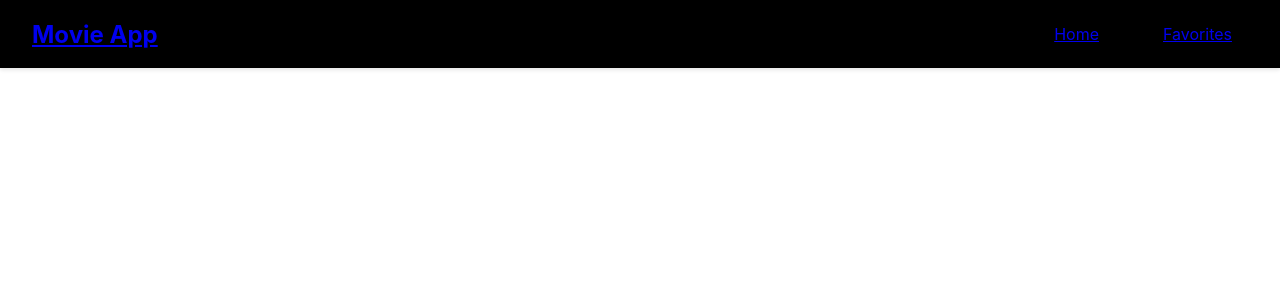
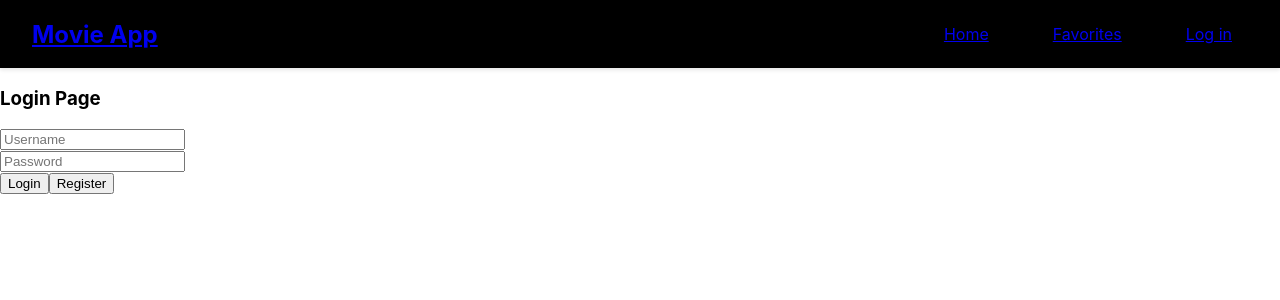
Before and after one commit to Alexermak35/movieApp, a React (Create React App) app in the folder flower-app/: page /login in a window 1280 px wide. Shown: the top 300 px of the page. Built offline with nearby package versions, Linux system fonts and the light colour scheme.

Commit message:
finished app functionality + dewsign for login

```diff
--- a/flower-app/src/App.js
+++ b/flower-app/src/App.js
@@ -3,22 +3,25 @@ import Home from './pages/Home.jsx';
 import { Routes, Route } from 'react-router-dom';
 import Favorites from './pages/Favorites.jsx';
 import Navbar from './components/Navbar.jsx';
+import { MovieProvider } from './contexts/MovieContext';
+import Login from './pages/Login.jsx'; // Assuming you have a Login component
 
 
 function App() {
 
 
   return (
-    <div>
+    <MovieProvider>
       <Navbar />
 
       <main className="main-content">
         <Routes>
           <Route path="/" element={<Home />} />
           <Route path="/favorites" element={< Favorites />} />
+          <Route path="/login" element={<Login />} />
         </Routes>
       </main>
-    </div>
+    </MovieProvider>
   );
 }
 
--- a/flower-app/src/components/Navbar.jsx
+++ b/flower-app/src/components/Navbar.jsx
@@ -11,6 +11,7 @@ function Navbar() {
             <div className="navbar-links">
                 <Link to="/" className="nav-link">Home</Link>
                 <Link to="/favorites" className="nav-link">Favorites</Link>
+                <Link to="/login" className="nav-link">Log in</Link>
             </div>
         </nav>
 
--- a/flower-app/src/components/movieCard.jsx
+++ b/flower-app/src/components/movieCard.jsx
@@ -1,9 +1,23 @@
 import "../css/MovieCard.css"; // Assuming you have a CSS file for styling the MovieCard
+import {
+    useMovieContext
+
+} from "../contexts/MovieContext.jsx";
+import { useContext } from "react";
 
 function MovieCard({ movie }) {
 
-    function onFavoriteClick() {
-        alert("You clicked the favorite button!");
+    const { isFavorite, addToFavorites, removeFromFavorites } = useMovieContext();
+    const favorite = isFavorite(movie.id);
+
+    function onFavoriteClick(e) {
+        // alert("You clicked the favorite button!");
+        e.preventDefault();
+        if (favorite) {
+            removeFromFavorites(movie.id);
+        } else {
+            addToFavorites(movie);
+        }
     }
 
 
@@ -11,7 +25,9 @@ function MovieCard({ movie }) {
         <div className="movie-poster">
             <img src={`https://image.tmdb.org/t/p/w500${movie.poster_path}`} alt={movie.title} />
             <div className="movie-overplay">
-                <button className="favorite-btn" onClick={onFavoriteClick}>❤️</button>
+                <button className={`favorite-btn ${favorite ? "active" : ""}`} onClick={onFavoriteClick}>
+                    {favorite ? "❤️" : "🤍"}
+                </button>
             </div>
 
         </div>
--- /dev/null
+++ b/flower-app/src/contexts/MovieContext.jsx
@@ -0,0 +1,44 @@
+import { createContext, useState, useContext, useEffect } from "react";
+const MovieContext = createContext();
+
+export const useMovieContext = () => useContext(MovieContext);
+
+
+
+
+export const MovieProvider = ({ children }) => {
+
+    const [favorites, setFavorites] = useState([]);
+    // localStorage is used to store values within browser in string format
+    useEffect(() => {
+        const storeedFavorites = localStorage.getItem("favorites");
+        if (storeedFavorites) {
+            setFavorites(JSON.parse(storeedFavorites));//make it json format to work with
+        }
+    }, [])
+    useEffect(() => {//if favs chnage
+        localStorage.setItem("favorites", JSON.stringify(favorites)); //convert bacck to string to store it in browser
+    }, [favorites])
+    const addToFavorites = (movie) => {
+        setFavorites(prev => [...prev, movie]);
+    }
+
+    const removeFromFavorites = (movieId) => {
+        setFavorites(prev => prev.filter(movie => movie.id !== movieId));
+    }
+
+    const isFavorite = (movieId) => {
+        return favorites.some(movie => movie.id === movieId);
+    }
+
+    const value = {
+        favorites,
+        addToFavorites,
+        removeFromFavorites,
+        isFavorite
+    }
+
+    return <MovieContext.Provider value={value}>
+        {children}
+    </MovieContext.Provider>
+}
--- a/flower-app/src/pages/Favorites.jsx
+++ b/flower-app/src/pages/Favorites.jsx
@@ -1,5 +1,24 @@
 import "../css/Favorites.css"; // Assuming you have a CSS file for styling the Favorites page
+import { useMovieContext } from "../contexts/MovieContext.jsx";
+import MovieCard from "../components/movieCard.jsx";
+
 function Favorites() {
+    const { favorites } = useMovieContext();
+
+    if (favorites) {
+        return (
+            <div className="favorites">
+                <h2>Your favorites</h2>
+                <div className="movie-grid">
+                    {favorites.map(movie =>
+                    (
+                        <MovieCard key={movie.id} movie={movie} />
+                    )
+                    )}
+                </div>
+            </div>
+        )
+    }
     return (
         <div className="favorites-empty">
             <h2> No favorite movies yet</h2>
--- a/flower-app/src/pages/Home.jsx
+++ b/flower-app/src/pages/Home.jsx
@@ -3,6 +3,8 @@ import { use, useState } from 'react';
 import { searchMovies, getPopularMovies } from "../services/api";
 import "../css/Home.css"; // Assuming you have a CSS file for styling the Home page
 import { useEffect } from "react";
+
+
 function Home() {
     const [movies, setMovies] = useState([]);
     const [toSearch, setToSearch] = useState("");
--- /dev/null
+++ b/flower-app/src/pages/Login.jsx
@@ -0,0 +1,52 @@
+import { use, useState } from "react";
+
+
+function Login() {
+
+    const [login, setLogin] = useState(true);
+
+    const handleLogin = () => {
+        alert("Login is successful!");
+    };
+
+    const handleRegister = () => {
+        alert("Registration is successful!");
+    }
+
+    return (
+        <>
+            <div>
+                <h3>{login ? "Login Page" : "Register Page"}</h3>
+            </div>
+            <div className="login">
+                {login ? (
+                    <>
+                        <input type="text" placeholder="Username" />
+                        <br />
+                        <input type="password" placeholder="Password" />
+                        <br />
+                        <button className="login-button" onClick={handleLogin}>Login</button>
+                        <button className="register-button" onClick={() => setLogin(false)}>Register</button>
+                    </>) : (
+                    <>
+                        <input type="text" placeholder="Username" />
+                        <br />
+                        <input type="email" placeholder="Email" />
+                        <br />
+                        <input type="password" placeholder="Password" />
+                        <br />
+                        <input type="password" placeholder="Confirm Password" />
+                        <br />
+                        <button className="login-button" onClick={() => setLogin(true)}>
+                            Login
+                        </button>
+                        <button className="register-button" onClick={handleRegister}>Register</button>
+
+                    </>
+                )}
+
+            </div>
+        </>
+    )
+}
+export default Login;
```
Also changed, not shown: flower-app/src/css/index.css (line endings or trailing spaces).
